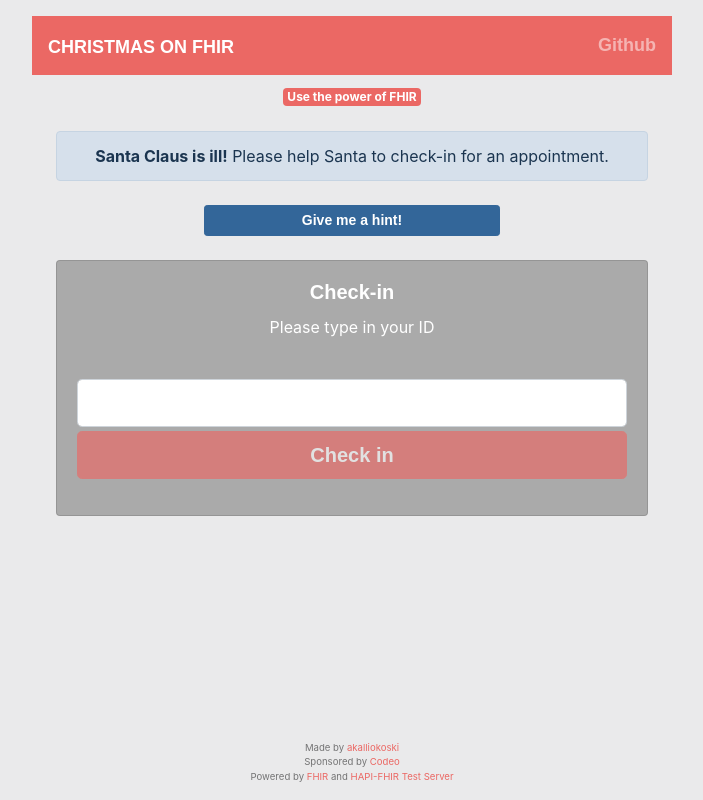
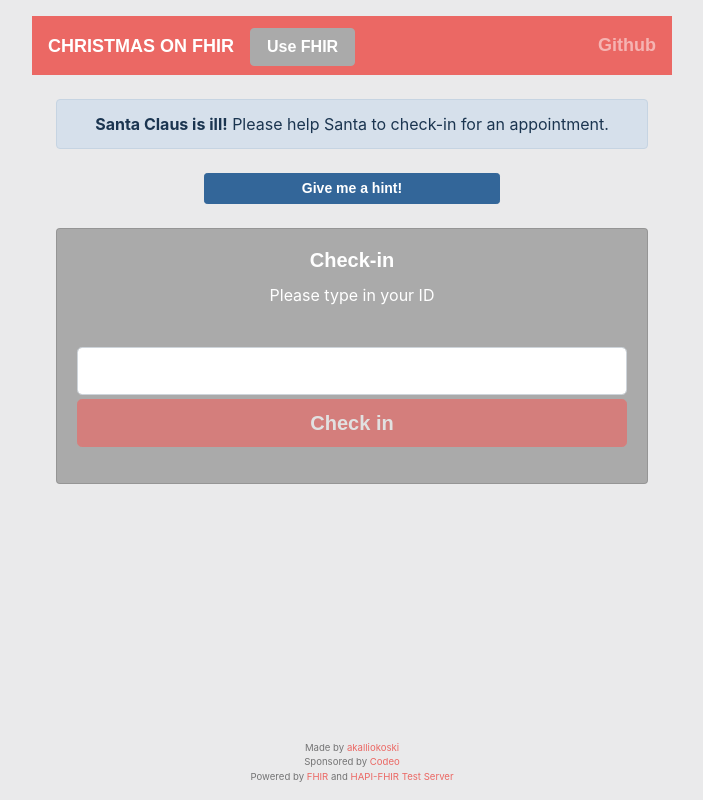
Before and after one commit to akalliokoski/christmas-on-fhir, a React app: page / in a window 1280 px wide. Shown: the whole page, without its empty margins (288-991 px from the left). Built offline with nearby package versions, Linux system fonts and the light colour scheme; a web font is replaced by a local one.

Commit message:
Add FHIR button to navbar

```diff
--- a/src/App.js
+++ b/src/App.js
@@ -42,15 +42,6 @@ class App extends Component {
       <div className="App cover-container d-flex w-100 h-100 p-3 mx-auto flex-column">
         <Header />
         <div className="cover">
-          <div className="my-2">
-            <a
-              target="_blank"
-              rel="noopener noreferrer"
-              href="http://hapi.fhir.org/"
-            >
-              <span class="badge badge-primary">Use the power of FHIR</span>
-            </a>
-          </div>
           <Wizard
             className="lead"
             {...this.state}
--- a/src/components/Header.js
+++ b/src/components/Header.js
@@ -11,9 +11,19 @@ class Header extends Component {
           >
             Christmas on FHIR
           </a>
+          <a
+            target="_blank"
+            rel="noopener noreferrer"
+            role="button"
+            href="http://hapi.fhir.org/"
+            className="btn btn-secondary"
+          >
+            Use FHIR
+          </a>
         </div>
+
         <ul class="navbar-nav">
-          <li class="nav-item">
+          <li className="nav-item">
             <a
               className="nav-link"
               target="_blank"
```
